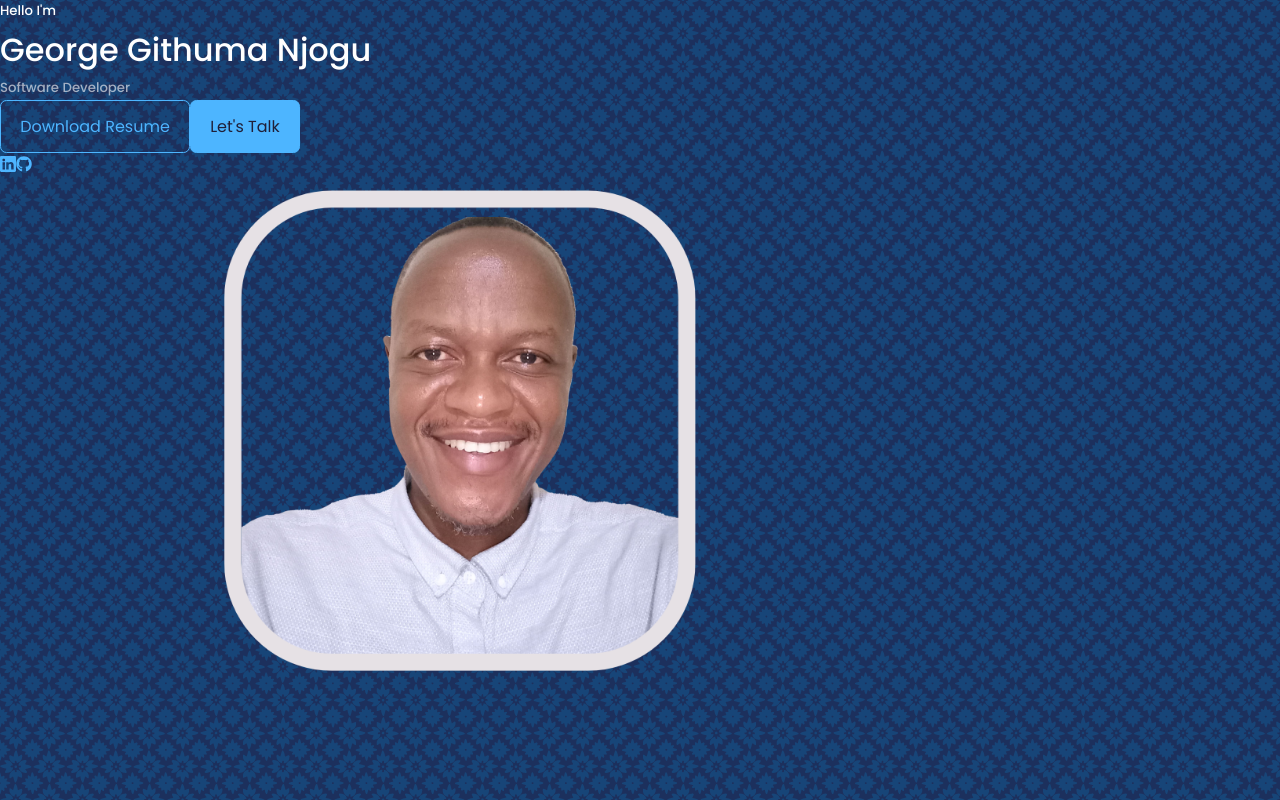
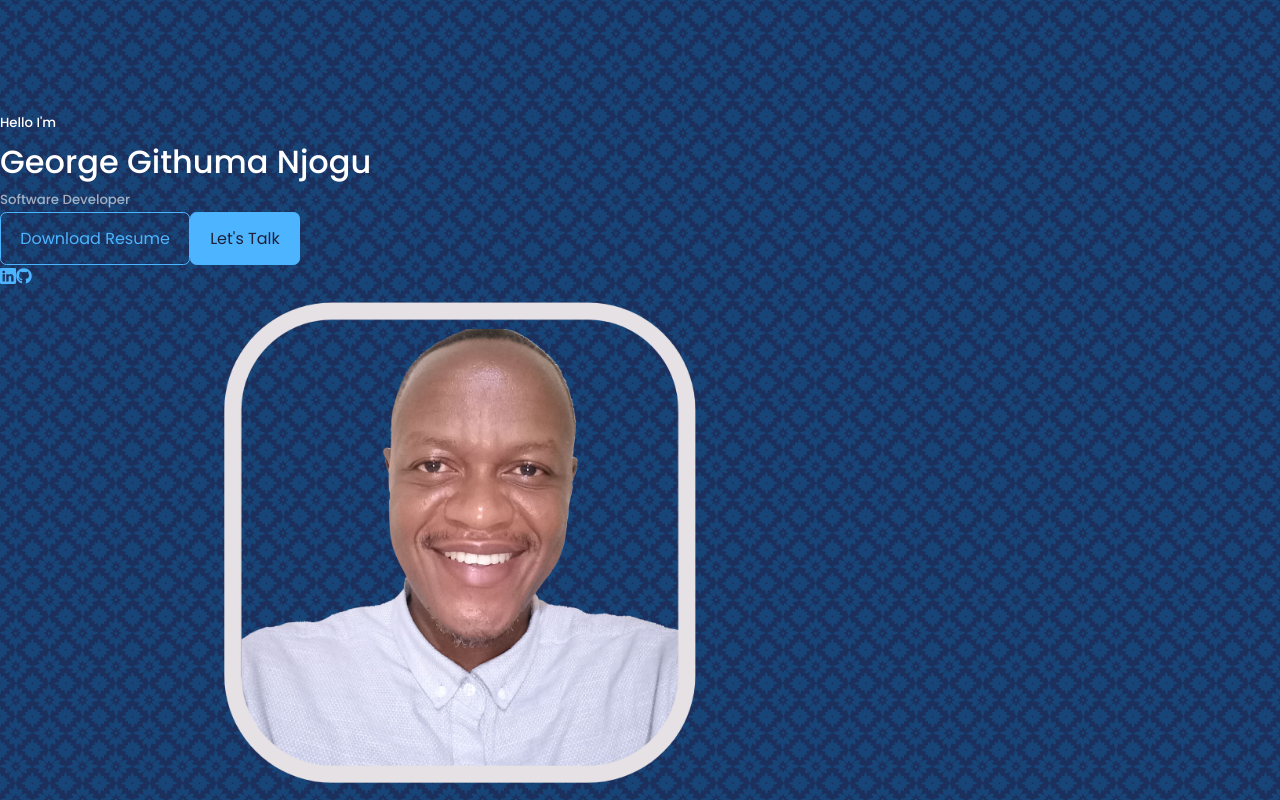
Before and after one commit to Gitthuma/george-githuma-portfolio-website, a React (Create React App) app: page / in a window 1280 px wide. Shown: the top 800 px of the page. Built offline with nearby package versions, Linux system fonts and the light colour scheme.

Commit message:
Style whole header component

```diff
--- a/src/Components/Header/Header.css
+++ b/src/Components/Header/Header.css
@@ -0,0 +1,6 @@
+/*Style whole header component*/
+header {
+    height: 100vh;
+    padding-top: 7rem;
+    overflow: hidden;
+}
```
